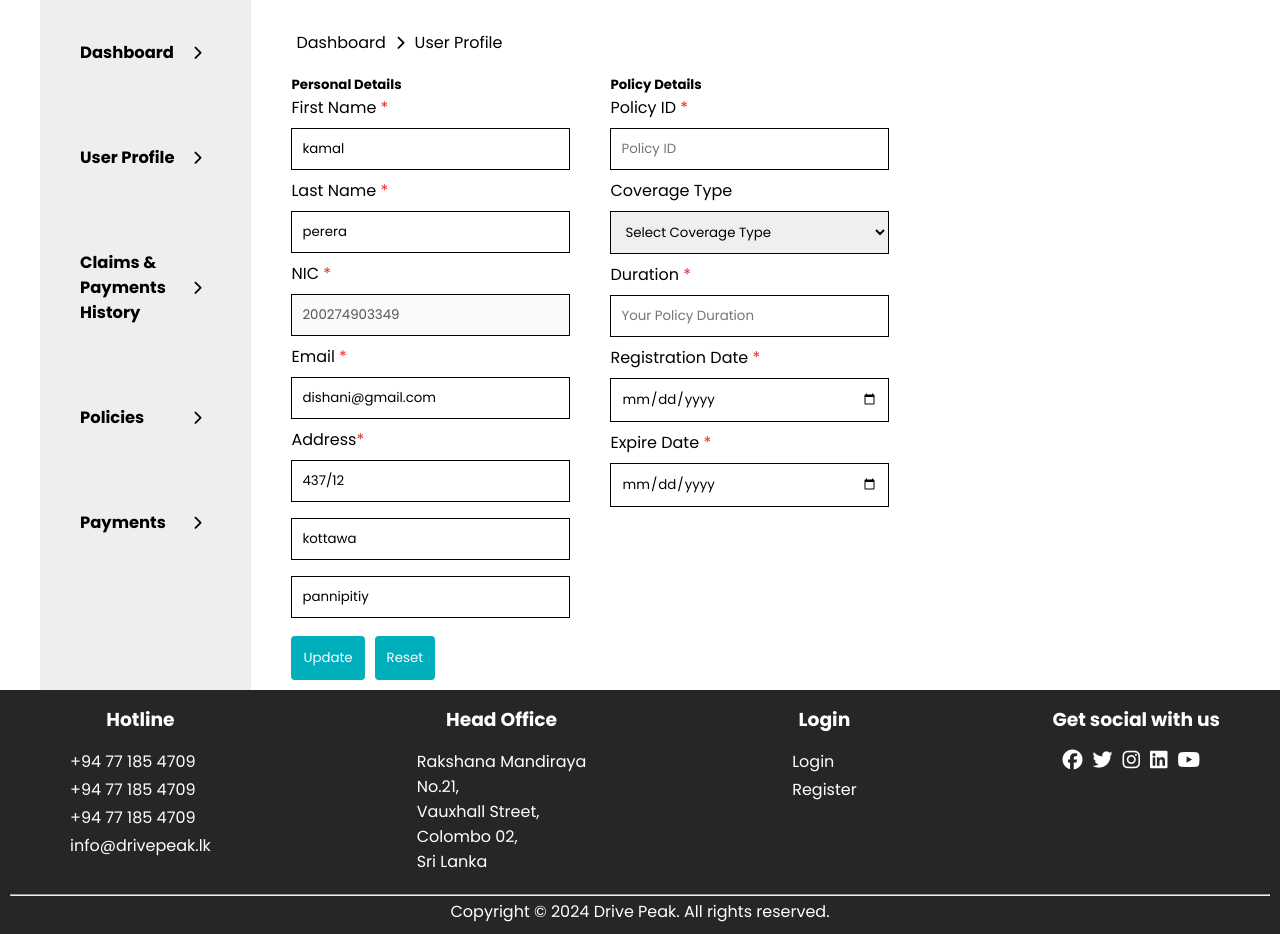
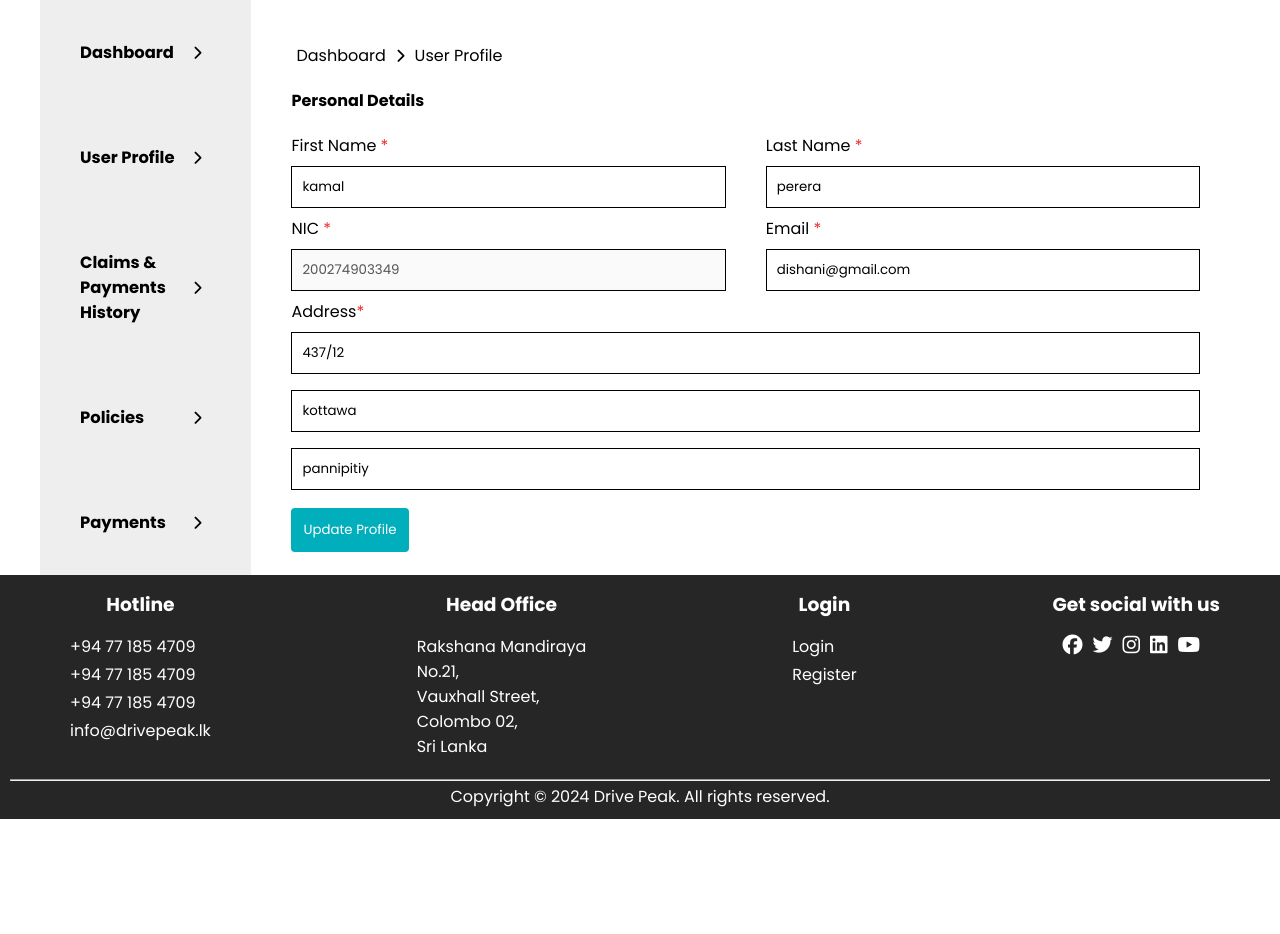
Before and after one commit to dishani02/Vehicle-Insurance-Management-System, a PHP site: page /my-user-profile.php in a window 1280 px wide. Shown: the part 68-1002 px from the top of the page. After the commit the page ends 887 px from the top, so only its background shows below. Run offline with PHP 8.4, Linux system fonts and the light colour scheme; a user stored in the database is signed in; data comes from the database, SQL or seed files in the repository; some libraries are stand-ins or nearby versions.

Commit message:
user profile ui updated

```diff
--- a/my-user-profile.php
+++ b/my-user-profile.php
@@ -70,47 +70,64 @@
                     <li><a href="my-user-profile.php">User Profile</a></li>
                 </ul>
 
-
+                <h4> Personal Details </h4>
 
                 <form action="my-user-profile.php" method="post">
+                    <div class="flex flex-col">
+
                         <div class="flex flex-row form">
-                        <div>
-                            <h5> Personal Details </h5>
-                            <div class="flex flex-col">
+                            <div class="form-item flex flex-col">
                                 <label for=""> First Name <span class="required">*</span></label>
-                                <input type="text" name="first_name" placeholder="Full Name" value="<?php echo $customer['first_name'] ?>">
+                                <input type="text" name="first_name" placeholder="Full Name"
+                                    value="<?php echo $customer['first_name'] ?>">
                             </div>
 
-                            <div class="flex flex-col">
+                            <div class="form-item flex flex-col">
                                 <label for=""> Last Name <span class="required">*</span></label>
-                                <input type="text" name="last_name" placeholder="Full Name" value="<?php echo $customer['last_name'] ?>">
+                                <input type="text" name="last_name" placeholder="Full Name"
+                                    value="<?php echo $customer['last_name'] ?>">
+                            </div>
+                        </div>
+
+                        <div class="flex flex-row form">
+                            <div class="form-item flex flex-col">
+                                <label for=""> NIC <span class="required">*</span></label>
+                                <input type="text" name="nic" placeholder="NIC" value="<?php echo $customer['nic'] ?>"
+                                    disabled>
+                            </div>
+
+                            <div class="form-item flex flex-col">
+                                <label for="">Email <span class="required">*</span></label>
+                                <input type="email" name="email" placeholder="email"
+                                    value="<?php echo $customer['email'] ?>">
+                            </div>
                         </div>
 
 
-                            <div class="flex flex-col">
-                                <label for=""> NIC <span class="required">*</span></label>
-                                <input type="text" name="nic" placeholder="NIC" value="<?php echo $customer['nic'] ?>" disabled>
+                        <div class="flex flex-row form">
+                            <div class="form-item flex flex-col">
+                                <label for=""> Address<span class="required">*</span></label>
+                                <input type="text" name="home_no" placeholder="contact number"
+                                    value="<?php echo $customer['home_no'] ?>">
+                                <input type="text" name="street" placeholder="contact number"
+                                    value="<?php echo $customer['street'] ?>">
+                                    <div class="flex flex-row form"></div>
+                                    <input type="text" name="city" placeholder="contact number"
+                                    value="<?php echo $customer['city'] ?>">
+                            </div>
                         </div>
 
-                            <div class="flex flex-col">
-                                <label for="">Email <span class="required">*</span></label>
-                                <input type="email" name="email" placeholder="email" value="<?php echo $customer['email'] ?>">
-                            </div>
+
+
+
+
                             <!--
                             <div class="flex flex-col">
                                 <label for="">Contact Number <span class="required">*</span></label>
                                 <input type="number" name="last_name" placeholder="contact number" value="<?php echo $customer['last_name'] ?>">
                             </div> -->
 
-                            <div class="flex flex-col">
-                                <label for=""> Address<span class="required">*</span></label>
-                                <input type="text" name="home_no" placeholder="contact number" value="<?php echo $customer['home_no'] ?>">
-                                <input type="text" name="street" placeholder="contact number" value="<?php echo $customer['street'] ?>">
-                                <input type="text" name="city" placeholder="contact number" value="<?php echo $customer['city'] ?>">
-                            </div>
-                        </div>
-
-                        <div>
+                        <!-- <div>
                             <h5>Policy Details </h5>
                             <div class="flex flex-col">
                                 <label for="">Policy ID <span class="required">*</span></label>
@@ -146,7 +163,7 @@
                             </div>
 
 
-                            <!-- <div class="flex flex-col">
+                            <div class="flex flex-col">
                                 <label for="">Vehicle Book <span class="required">*</span></label>
                                 <input type="File" name="" placeholder="Add a file">
                             </div>
@@ -154,13 +171,14 @@
                             <div class="flex flex-col">
                                 <label for="">Licence <span class="required">*</span></label>
                                 <input type="File" name="" placeholder="Add a licience">
+                            </div>
                         </div> -->
-                        </div>
                     </div>
 
                     <div class="flex" style="margin-top: 10px">
-                        <button type="submit" name="submit" class="btn-primary" style="margin-right: 10px;">Update</button>
-                        <button type="reset" class="btn-primary">Reset</button>
+                        <button type="submit" name="submit" class="btn-primary"
+                            style="margin-right: 10px;">Update Profile</button>
+
                     </div>
                 </form>
 
```
Lines whose indentation alone changed are shown as unchanged.
